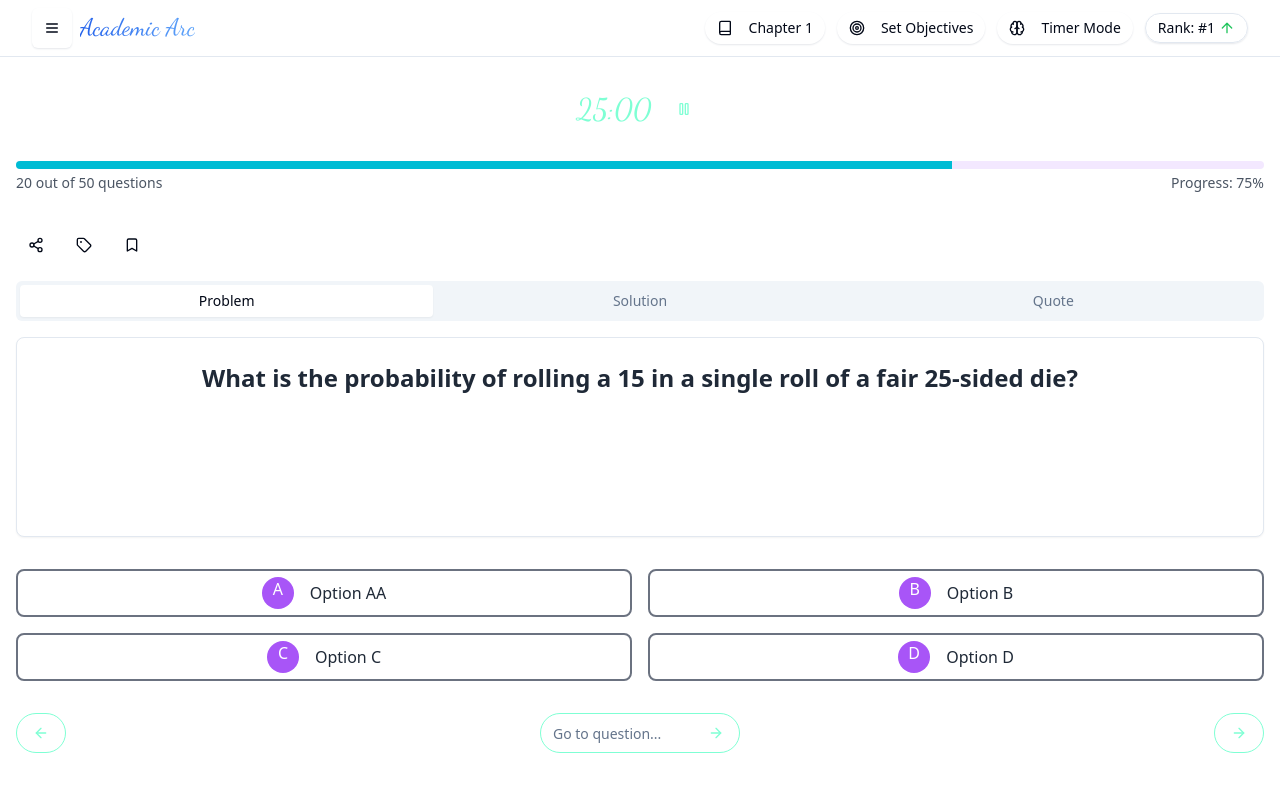
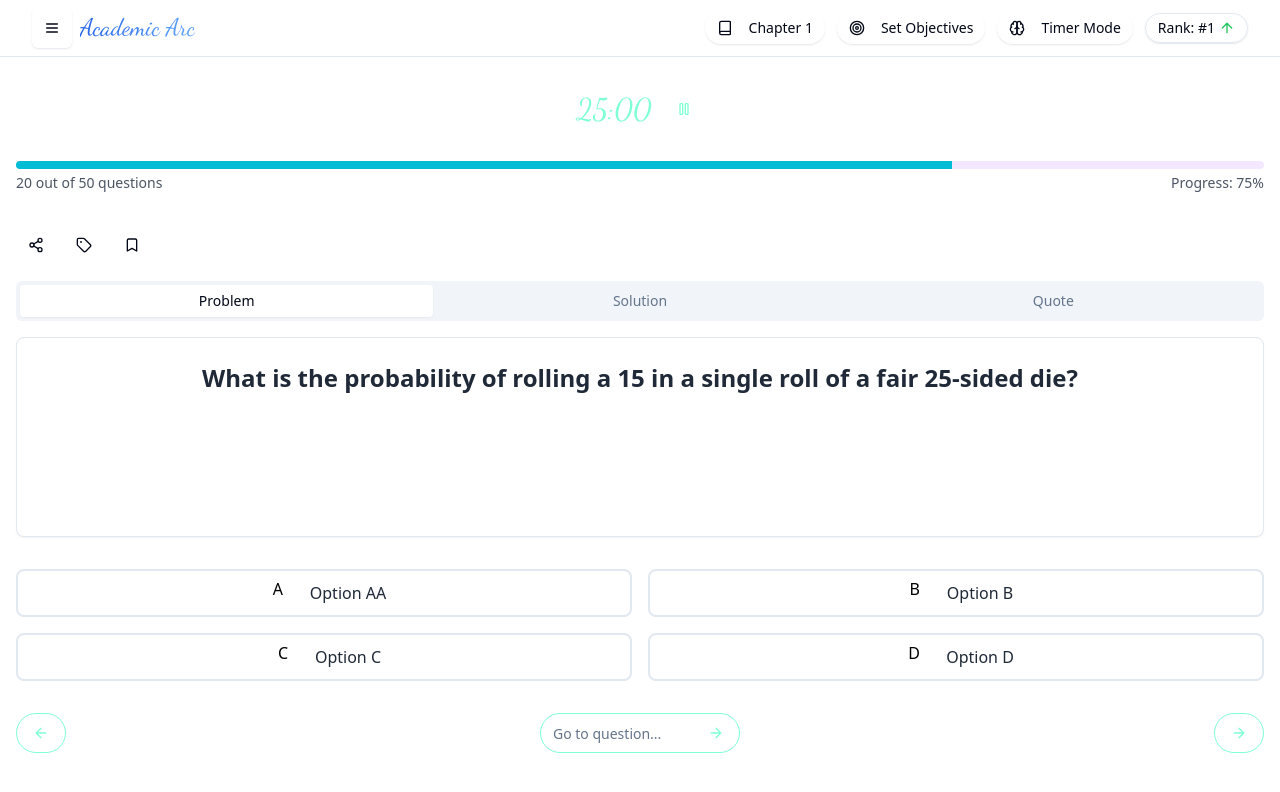
Before and after one commit to engineercode36/broken-barrier-progress, a React (Vite) app: page /practice in a window 1280 px wide. Shown: the top 792 px of the page. Built offline with nearby package versions, Linux system fonts and the light colour scheme.

Commit message:
Update MultipleChoice.tsx

```diff
--- a/src/components/practice/MultipleChoice.tsx
+++ b/src/components/practice/MultipleChoice.tsx
@@ -30,14 +30,14 @@ export const MultipleChoice = ({ onSelect, selectedValue, isCorrect }: MultipleC
                 ? isCorrect
                   ? "bg-gradient-to-r from-green-400 to-green-600 text-white"
                   : "bg-gradient-to-r from-red-400 to-red-600 text-white"
-                : "bg-white text-gray-800 dark:bg-gray-800 dark:text-gray-200 border-2 border-gray-500"
+                : "bg-white text-gray-800 dark:bg-gray-800 dark:text-gray-200 border-2 border-white-500"
               }
               ${selectedValue === choice.id ? "" : "hover:shadow-lg hover:shadow-gray-500/50"}
             `}
             variant="ghost"
             onClick={() => onSelect(choice.id)}
           >
-            <span className="inline-block w-8 h-8 mr-2 text-center rounded-full bg-purple-500 text-white">
+            <span className="inline-block w-8 h-8 mr-2 text-center rounded-full text-black">
               {choice.label}
             </span>
             {choice.text}
```
